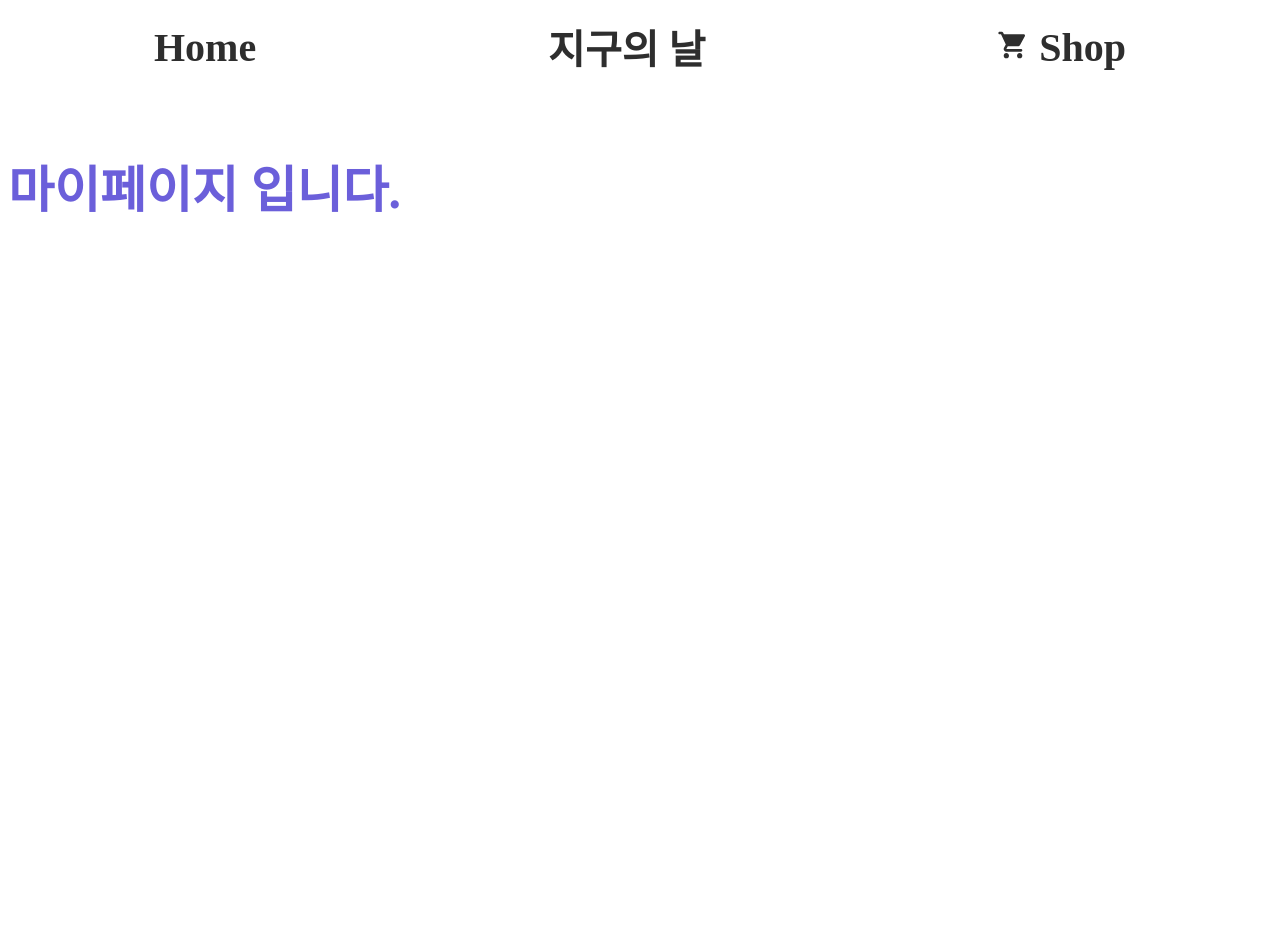
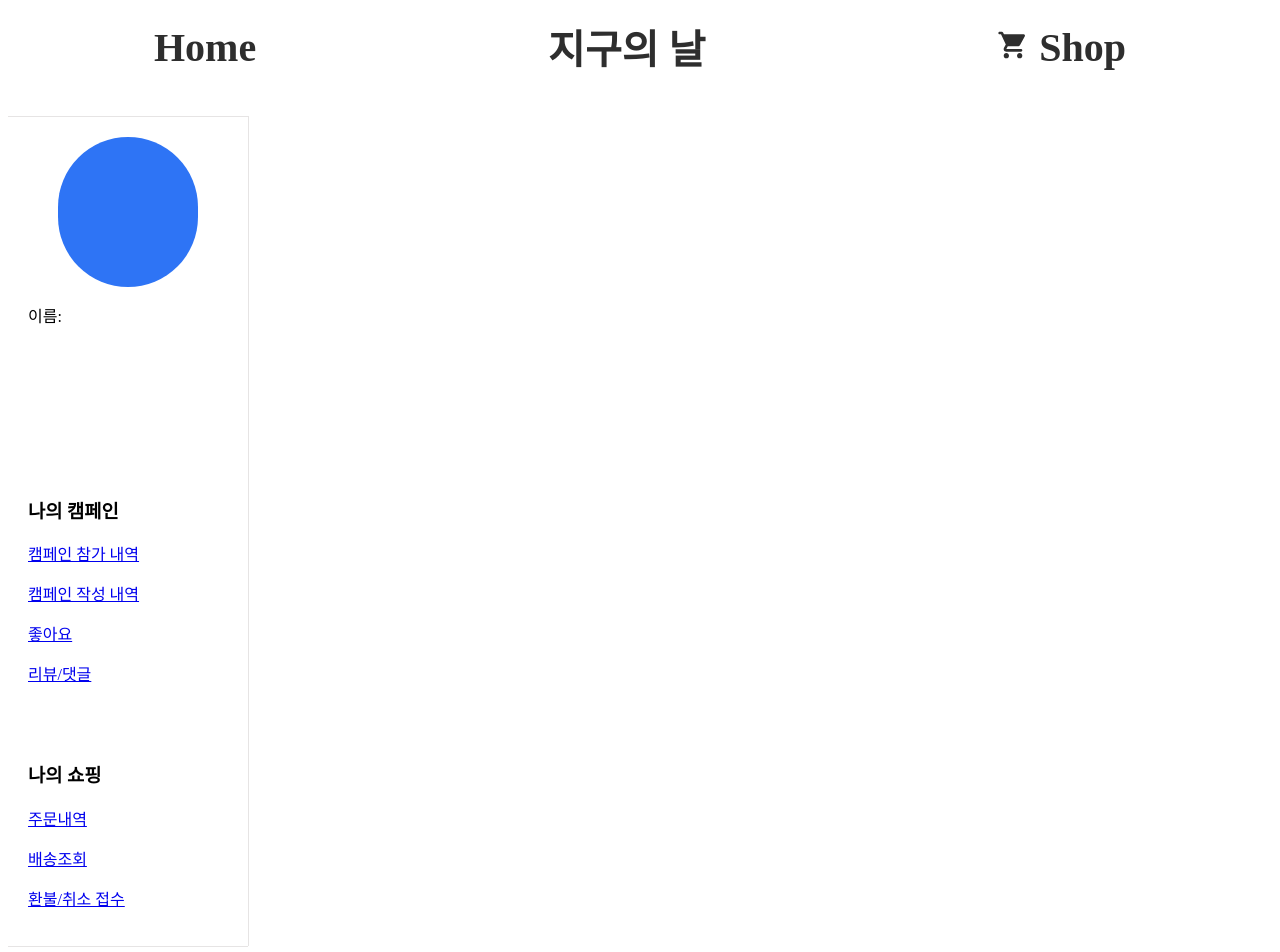
Before and after one commit to Songjimyung/EcoCanvas-Frontend, a React (Create React App) app: page /mypage in a window 1280 px wide. Shown: the part 160-1112 px from the top of the page. Before the commit the page ends 800 px from the top, so only its background shows below. Built offline with nearby package versions, Linux system fonts and the light colour scheme; a web font is replaced by a local one.

Commit message:
타입 : <Feat> 마이페이지 기초 틀
--- 꼬리말 ---
 Feat #22

```diff
--- a/src/App.js
+++ b/src/App.js
@@ -22,6 +22,8 @@ import Product from "./admin_pages/product/Product"
 import CreateProduct from "./admin_pages/createProduct/CreateProduct"
 import { CallbackKakao } from './pages/kakaocallback';
 import { CallbackGoogle } from './pages/GoogleCallback';
+import { MyPostCampaign } from './components/mycampaign/mycampaign'
+import { MyLikes } from './components/myLikes/myLikes'
 
 function App() {
   const [isAdmin, setIsAdmin] = useState(false);
@@ -51,6 +53,8 @@ function App() {
           <Route path="/product/:productId" element={<ShopDetail />}></Route>
           <Route path="/product/buy/:productId" element={<BuyProduct />}></Route>
           <Route path="/mypage" element={<Mypage />}></Route>
+          <Route path="/mypage/mypostcampaign" element={<MyPostCampaign />}></Route>
+          <Route path="/mypage/mylikes" element={<MyLikes />}></Route>
           <Route path="/admin_home" element={<AdminHome />}></Route>
           <Route path="/admin_users" element={<UserList />} />
           <Route path="/admin_users/:userId" element={<User />} />
--- /dev/null
+++ b/src/components/SidebarItem/SidebarItem.jsx
@@ -0,0 +1,15 @@
+import React from "react";
+
+function SidebarItem({ menu, isActive }) {
+  return isActive === true ? (
+    <div className="sidebar-item active">
+      <p>{menu.name}</p>
+    </div>
+  ) : (
+    <div className="sidebar-item ">
+      <p>{menu.name}</p>
+    </div>
+  );
+}
+
+export default SidebarItem;
--- /dev/null
+++ b/src/components/myLikes/myLikes.jsx
@@ -0,0 +1,11 @@
+import React from "react";
+
+const MyLikes = () => {
+  return (
+    <div>
+      내 좋아요 목록
+    </div>
+  );
+};
+
+export { MyLikes };
--- /dev/null
+++ b/src/components/mycampaign/mycampaign.jsx
@@ -0,0 +1,11 @@
+import React from "react";
+
+const MyPostCampaign = () => {
+  return (
+    <div>
+      작성한 캠페인 페이지
+    </div>
+  );
+};
+
+export { MyPostCampaign };
--- /dev/null
+++ b/src/components/mypageSidebar/mypageSidebar.css
@@ -0,0 +1,29 @@
+.mypage-sidebar {
+  width: 200px;
+  padding: 20px;
+  border-right: 1px solid rgb(230, 228, 228);
+
+}
+
+.mypage-sidebar-wrap {
+  width: 200px;
+  height: 300px;
+  padding: 20px;
+  border-right: 1px solid rgb(230, 228, 228);
+  border-top: 1px solid rgb(230, 228, 228);
+}
+
+.mypage-div {
+  width: 240px;
+  margin-bottom: 200px;
+  border-bottom: 1px solid rgb(230, 228, 228);
+}
+
+.myprofile {
+  width: 70%;
+  height: 50%;
+  display: flex;
+  margin: auto;
+  border-radius: 100px;
+  background-color: rgb(46, 116, 245);
+}
--- /dev/null
+++ b/src/components/mypageSidebar/mypageSidebar.jsx
@@ -0,0 +1,62 @@
+import React from "react";
+import "./mypageSidebar.css";
+import { Link, useLocation } from "react-router-dom";
+
+import SidebarItem from "../SidebarItem/SidebarItem";
+
+function Sidebar() {
+
+  // URL의 path값을 받아올 수 있다.
+  const pathName = useLocation().pathname;
+
+  const menus = [
+    { name: "캠페인 참가 내역", path: "/" },
+    { name: "캠페인 작성 내역", path: "/mypage/mypostcampaign" },
+    { name: "좋아요", path: "/mypage/mylikes" },
+    { name: "리뷰/댓글", path: "/cashes" },
+  ];
+  const menus1 = [
+    { name: "주문내역", path: "/" },
+    { name: "배송조회", path: "/members" },
+    { name: "환불/취소 접수", path: "/cashes" }
+  ];
+
+  return (
+    <>
+      <div className="mypage-sidebar-wrap">
+        <div className="myprofile"></div>
+        <p>이름:</p>
+      </div>
+      <div className="mypage-div">
+        <div className="mypage-sidebar">
+          <h3>나의 캠페인</h3>
+          {menus.map((menu, index) => {
+            return (
+              <Link to={menu.path} key={index}>
+                <SidebarItem
+                  menu={menu}
+                  isActive={pathName === menu.path ? true : false}	// 현재 URL pathname과 객체에 담긴 path값 일치 여부 확인
+                />
+              </Link>
+            );
+          })}
+        </div>
+        <div className="mypage-sidebar">
+          <h3>나의 쇼핑</h3>
+          {menus1.map((menu, index) => {
+            return (
+              <Link to={menu.path} key={index}>
+                <SidebarItem
+                  menu={menu}
+                  isActive={pathName === menu.path ? true : false}	// 현재 URL pathname과 객체에 담긴 path값 일치 여부 확인
+                />
+              </Link>
+            );
+          })}
+        </div>
+      </div>
+    </>
+  );
+}
+
+export default Sidebar;
--- a/src/pages/BuyProduct.js
+++ b/src/pages/BuyProduct.js
@@ -25,13 +25,15 @@ export default function BuyProduct() {
     user: ""
   });
   const [userId, setUserId] = useState('');
+  const [zipcode, setZipcode] = useState('');
 
   const onToggleModal = () => {
     setIsOpen((prev) => !prev);
   };
   const handleComplete = (data) => {
-    console.log(data.address);
+    console.log(data);
     setAddress(data.address);
+    setZipcode(data.zonecode);
     onToggleModal();
   };
   const increase = () => {
@@ -205,7 +207,7 @@ export default function BuyProduct() {
                   </div>
                   <div className="addOrderItem">
                     <label>우편번호</label>
-                    <input type="address" name="zip_code" onChange={handleInputChange} />
+                    <input type="address" name="zip_code" value={zipcode} onChange={handleInputChange} />
                   </div>
                   <div className="addOrderItem">
                     <label>상세주소</label>
--- a/src/pages/Mypage.js
+++ b/src/pages/Mypage.js
@@ -1,11 +1,10 @@
 import React from "react";
+import Sidebar from "../components/mypageSidebar/mypageSidebar"
 
 const Mypage = () => {
   return (
     <div>
-      <h1>마이페이지 입니다.</h1>
-      <div>
-      </div>
+      <Sidebar />
     </div>
   );
 };
--- a/src/pages/kakaocallback.js
+++ b/src/pages/kakaocallback.js
@@ -1,4 +1,4 @@
-import React, { useEffect } from "react";
+import { useEffect } from "react";
 import axios from "axios";
 
 const CallbackKakao = (props) => {
@@ -18,12 +18,9 @@ const CallbackKakao = (props) => {
           return '%' + ('00' + c.charCodeAt(0).toString(16)).slice(-2);
         }).join(''));
         localStorage.setItem("payload", jsonPayload);
-        let error = token_req_json.error;
-        if (error !== null) {
-          throw new Error(error);
-        }
-
         console.log('카카오로그인 성공')
+        alert("카카오 로그인 성공!")
+        window.location.replace("/")
       } catch (error) {
         console.error(error);
       }
@@ -31,12 +28,6 @@ const CallbackKakao = (props) => {
 
     getToken();
   }, [code]);
-
-  return (
-    <div>
-      카카오 로그인 성공
-    </div>
-  );
 };
 
 export { CallbackKakao };
```
